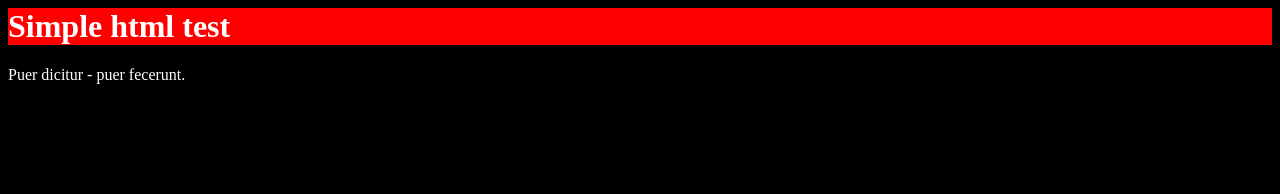
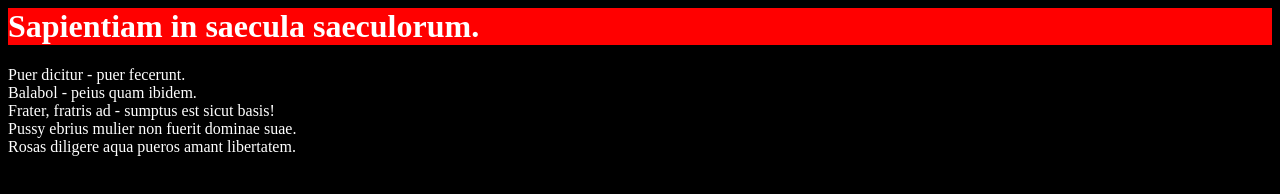
Before and after one commit to password123123123/simple_html, a plain HTML site: page index.html in a window 1280 px wide. Drawn offline with Linux system fonts and the light colour scheme.

Commit message:
Sapientiam in saecula saeculorum.

```diff
--- a/index.html
+++ b/index.html
@@ -3,8 +3,12 @@
   </head>
   <body style="background-color:black;color:white">
       <h1 style="background-color:red">
-          Simple html test
+          Sapientiam in saecula saeculorum.
       </h1>
-      Puer dicitur - puer fecerunt.
+      Puer dicitur - puer fecerunt.<br>
+      Balabol - peius quam ibidem.<br>
+      Frater, fratris ad - sumptus est sicut basis!<br>
+      Pussy ebrius mulier non fuerit dominae suae.<br>
+      Rosas diligere aqua pueros amant libertatem.<br>
   </body>
 </html>
```
